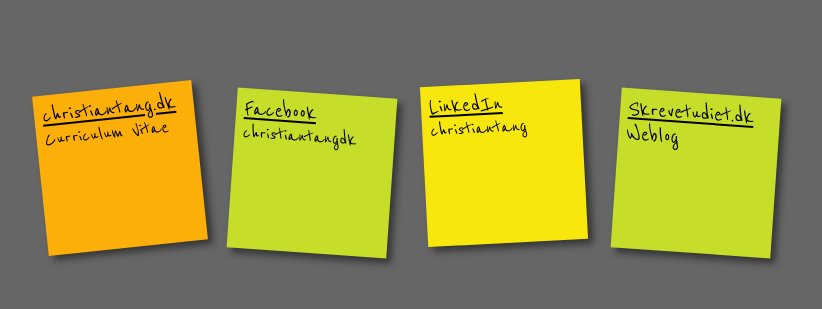
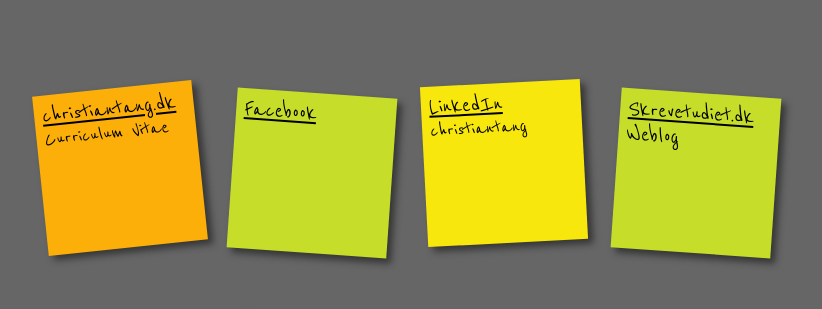
Before and after one commit to TangChr/Seaweed, a Jekyll site: the page built from index.html, in a window 1280 px wide. Shown: the top 309 px of the page, without its empty margins (48-870 px from the left). Built offline with Jekyll 4.4.1, drawn with Linux system fonts in a browser that asks for light colours; Markdown is read by kramdown in place of the engine named in the settings.

Commit message:
Exclude files in _config.yml & Facebook URL

```diff
--- a/_config.yml
+++ b/_config.yml
@@ -4,6 +4,9 @@ url: http://seaweed.dk
 author: "Christian Tang Christensen"
 keywords: "christian tang, tang, tangc, christensen, cv, curriculum vitae, curriculum-vitae, google, google+, linkedin, twitter, instagram, github, weblog, blog"
 
+# Files
+exclude: ["LICENSE","README.md","serve.cmd",".gitignore","Gemfile","Gemfile.lock"]
+
 # Settings
 baseurl: /
 markdown: redcarpet
--- a/index.html
+++ b/index.html
@@ -9,9 +9,8 @@ layout: default
 		</a>
 	</li>
 	<li>
-		<a href="http://facebook.com/christiantangdk">
+		<a href="https://www.facebook.com/profile.php?id=1323079301">
 			<h2>Facebook</h2>
-			<p class="small">christiantangdk</p>
 		</a>
 	</li>
 	<li>
```
